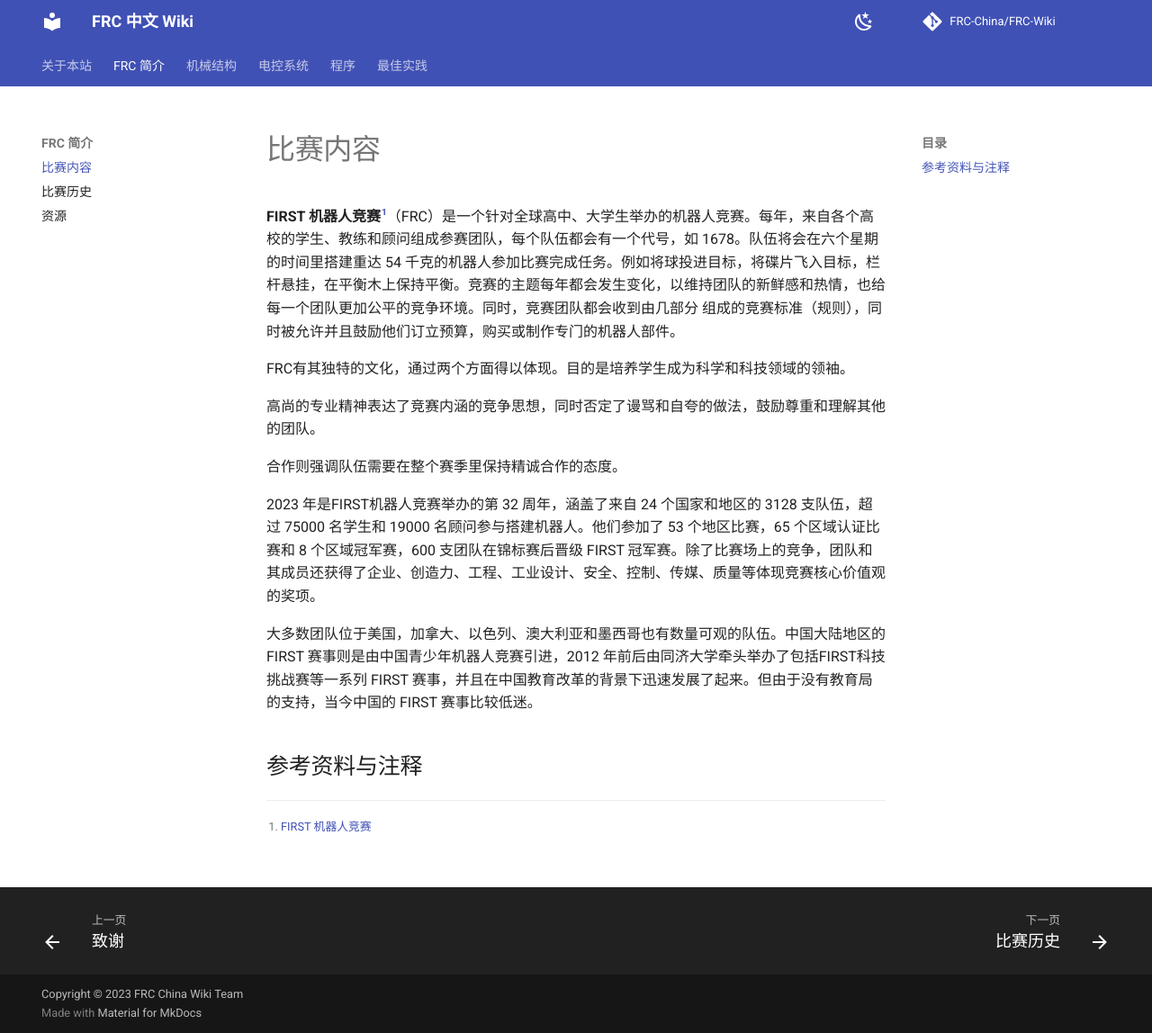
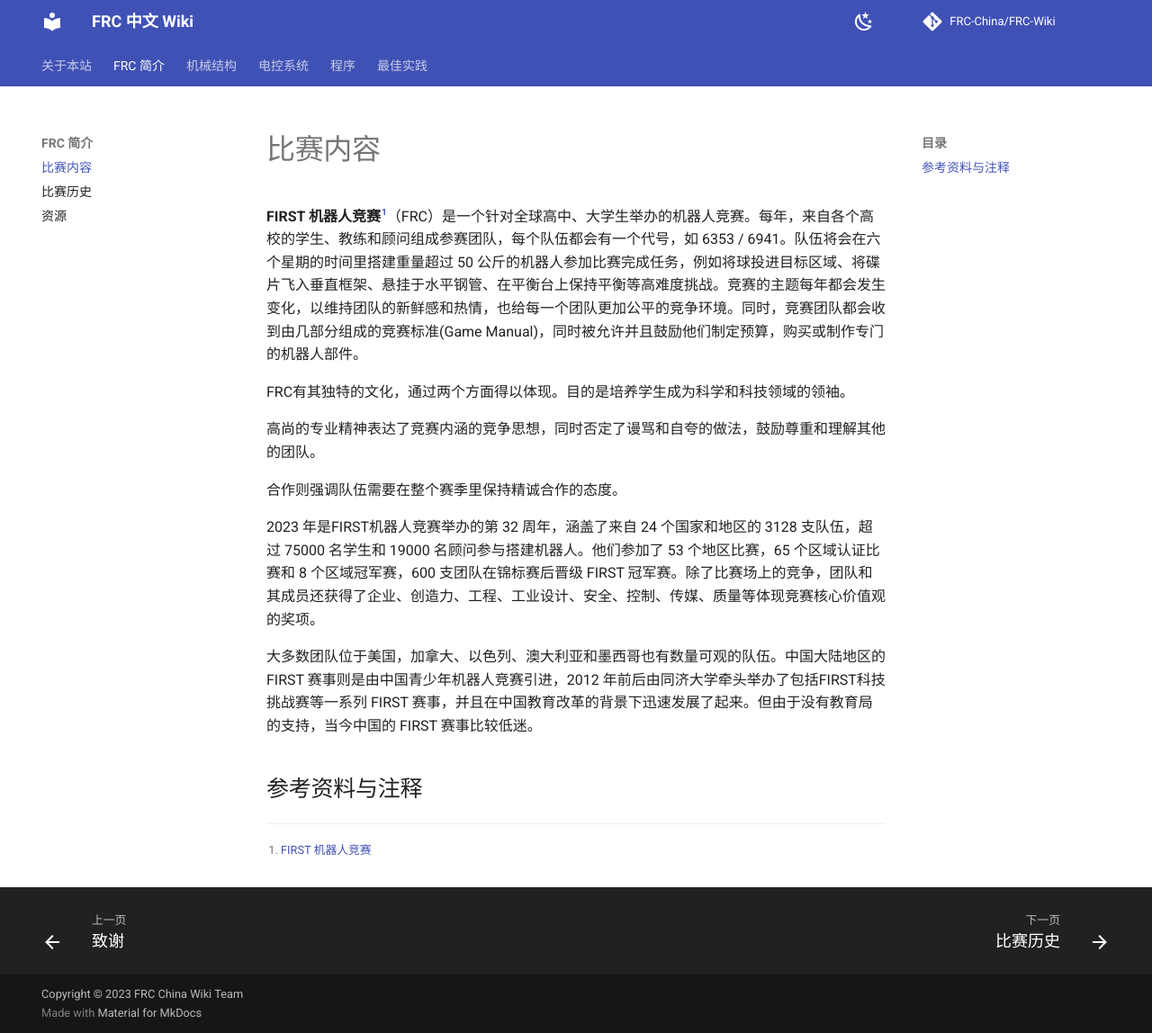
Before and after one commit to FRC-China/FRC-Wiki, an MkDocs documentation site: the page built from docs/intro/content.md, in a window 1280 px wide and 1148 px high. Shown: the whole window at 90% size. Built offline with MkDocs 1.6.1 and Material for MkDocs 9.7.7, drawn with Linux system fonts in a browser that asks for light colours; comment, search, counter and statistics services are not loaded.

Commit message:
feat(intro):improve translation

```diff
--- a/docs/intro/content.md
+++ b/docs/intro/content.md
@@ -1,6 +1,6 @@
 # 比赛内容
 
-**FIRST 机器人竞赛**[^ref1]（FRC）是一个针对全球高中、大学生举办的机器人竞赛。每年，来自各个高校的学生、教练和顾问组成参赛团队，每个队伍都会有一个代号，如 1678。队伍将会在六个星期的时间里搭建重达 54 千克的机器人参加比赛完成任务。例如将球投进目标，将碟片飞入目标，栏杆悬挂，在平衡木上保持平衡。竞赛的主题每年都会发生变化，以维持团队的新鲜感和热情，也给每一个团队更加公平的竞争环境。同时，竞赛团队都会收到由几部分 组成的竞赛标准（规则），同时被允许并且鼓励他们订立预算，购买或制作专门的机器人部件。
+**FIRST 机器人竞赛**[^ref1]（FRC）是一个针对全球高中、大学生举办的机器人竞赛。每年，来自各个高校的学生、教练和顾问组成参赛团队，每个队伍都会有一个代号，如 6353 / 6941。队伍将会在六个星期的时间里搭建重量超过 50 公斤的机器人参加比赛完成任务，例如将球投进目标区域、将碟片飞入垂直框架、悬挂于水平钢管、在平衡台上保持平衡等高难度挑战。竞赛的主题每年都会发生变化，以维持团队的新鲜感和热情，也给每一个团队更加公平的竞争环境。同时，竞赛团队都会收到由几部分组成的竞赛标准(Game Manual)，同时被允许并且鼓励他们制定预算，购买或制作专门的机器人部件。
 
 FRC有其独特的文化，通过两个方面得以体现。目的是培养学生成为科学和科技领域的领袖。
 
```
